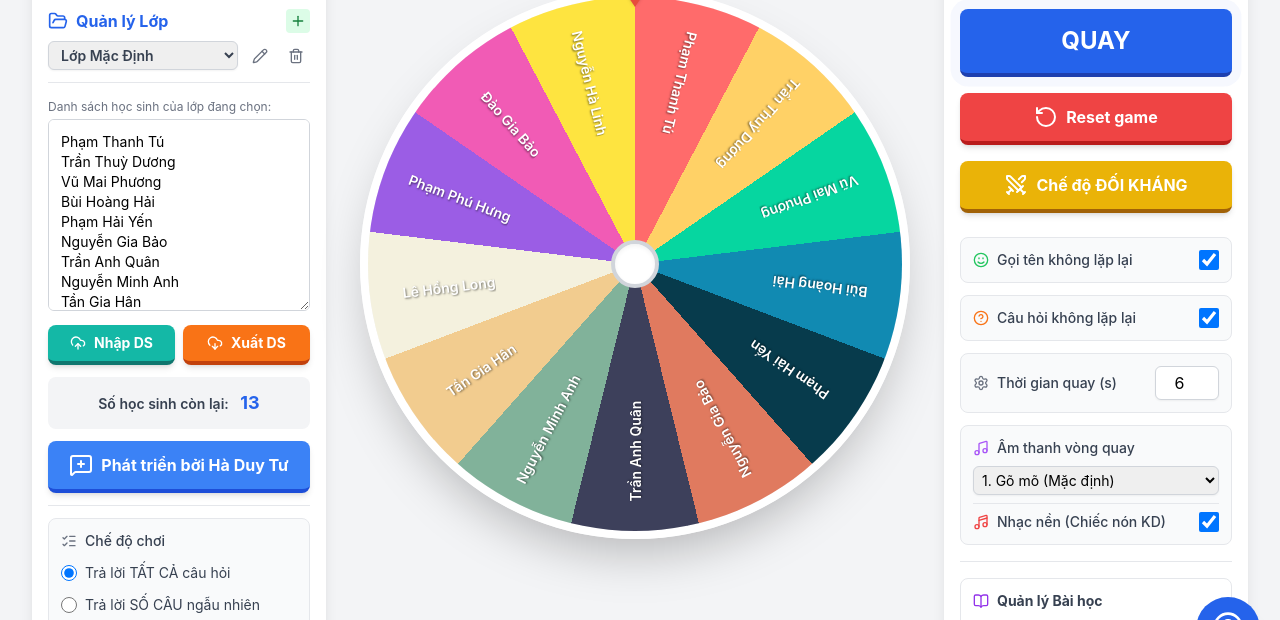
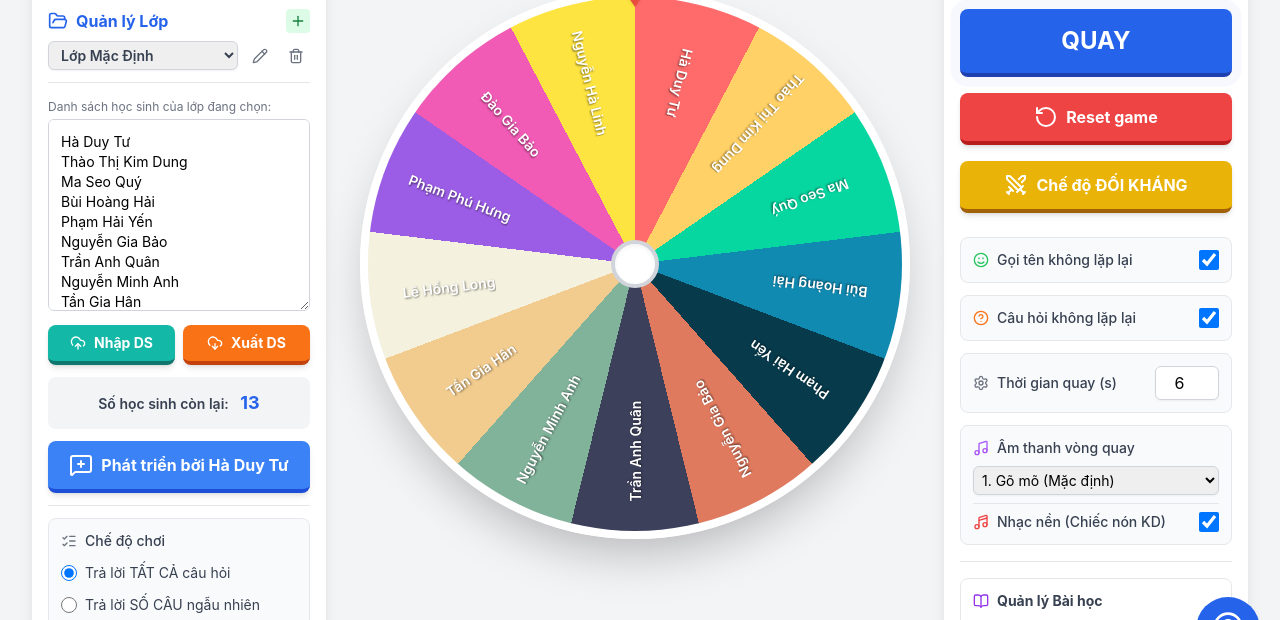
Before and after one commit to DUYTUVEO/lmsgiaoduc, a plain HTML site: page index.html in a window 1280 px wide. Shown: the part 119-739 px from the top of the page. Drawn offline with nearby package versions, Linux system fonts and the light colour scheme.

Commit message:
index.html

```diff
--- a/index.html
+++ b/index.html
@@ -877,7 +877,7 @@
                     if (localOldStudentList) {
                         initialStudents = localOldStudentList;
                     } else {
-                        initialStudents = "Phạm Thanh Tú\nTrần Thuỳ Dương\nVũ Mai Phương\nBùi Hoàng Hải\nPhạm Hải Yến\nNguyễn Gia Bảo\nTrần Anh Quân\nNguyễn Minh Anh\nTần Gia Hân\nLê Hồng Long\nPhạm Phú Hưng\nĐào Gia Bảo\nNguyễn Hà Linh";
+                        initialStudents = "Hà Duy Tư\nThào Thị Kim Dung\nMa Seo Quý\nBùi Hoàng Hải\nPhạm Hải Yến\nNguyễn Gia Bảo\nTrần Anh Quân\nNguyễn Minh Anh\nTần Gia Hân\nLê Hồng Long\nPhạm Phú Hưng\nĐào Gia Bảo\nNguyễn Hà Linh";
                     }
                     classList = [{ id: 1, name: "Lớp Mặc Định", students: initialStudents }];
                     currentClassId = 1;
```
